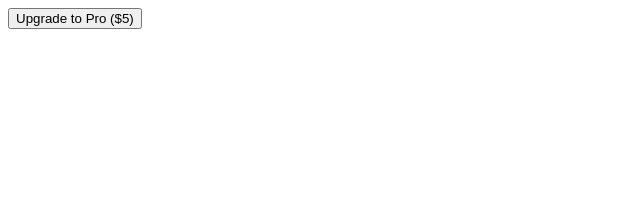
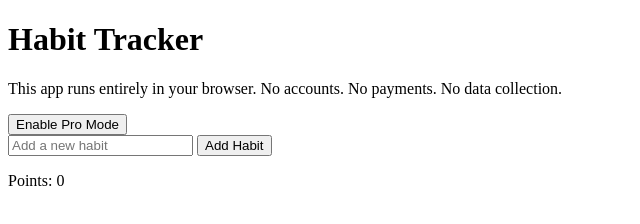
Before and after one commit to Phillipbillion/habit-tracker, a plain HTML site: page index.html in a window 1280 px wide. Shown: the whole page, without its empty margins (0-640 px from the left). Drawn offline with Linux system fonts and the light colour scheme.

Commit message:
Update index.html

```diff
--- a/index.html
+++ b/index.html
@@ -1,3 +1,32 @@
-<div id="upgrade-section">
-  <button id="upgrade-btn">Upgrade to Pro ($5)</button>
-</div>
+<!DOCTYPE html>
+<html lang="en">
+<head>
+  <meta charset="UTF-8">
+  <meta name="viewport" content="width=device-width, initial-scale=1.0">
+  <title>Habit Tracker</title>
+  <link rel="stylesheet" href="style.css">
+</head>
+<body>
+  <div class="container">
+    <h1>Habit Tracker</h1>
+
+    <p class="notice">
+      This app runs entirely in your browser.
+      No accounts. No payments. No data collection.
+    </p>
+
+    <div id="upgrade-section">
+      <button id="upgrade-btn">Enable Pro Mode</button>
+    </div>
+
+    <input type="text" id="habit-input" placeholder="Add a new habit">
+    <button id="add-habit-btn">Add Habit</button>
+
+    <ul id="habit-list"></ul>
+
+    <div id="points">Points: 0</div>
+  </div>
+
+  <script src="app.js"></script>
+</body>
+</html>
```
